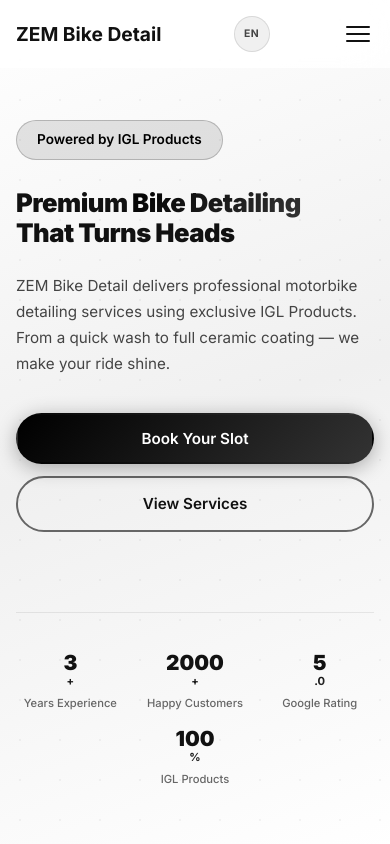
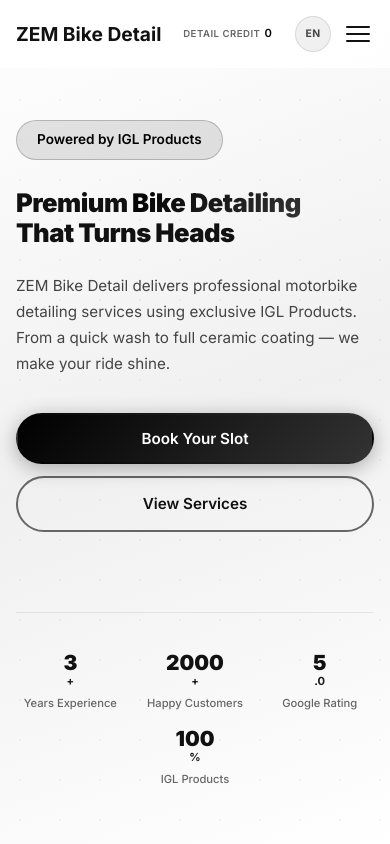
Before and after one commit to ce9kbusiness-hash/zem-bike-detail, a website: page index.html in a window 390 px wide. Shown: the top 844 px of the page. Drawn offline with Linux system fonts and the light colour scheme.

Commit message:
Add Detail Credit display in navbar next to language toggle
- Shows points balance from localStorage
- Pill-shaped badge next to the lang toggle
- Updates immediately after earning points
- Translated label in EN/BM
- Mobile responsive

```diff
--- a/index.html
+++ b/index.html
@@ -24,6 +24,10 @@
                 <li><a href="#contact" class="nav-link" data-i18n="nav_contact">Contact</a></li>
             </ul>
             <div class="nav-right">
+                <div class="detail-credit" id="detailCredit">
+                    <span class="credit-label" data-i18n="credit_label">Detail Credit</span>
+                    <span class="credit-value" id="creditValue">0</span>
+                </div>
                 <button class="lang-toggle" id="langToggle" aria-label="Switch language">
                     <span class="lang-flag">EN</span>
                 </button>
--- a/script.js
+++ b/script.js
@@ -247,6 +247,7 @@
         confirm: 'Confirm Booking',
         success_title: 'Booking Confirmed!',
         success_desc: 'We\'ll contact you shortly to confirm your appointment. Thank you for choosing ZEM Bike Detail!',
+        credit_label: 'Detail Credit',
         points_earned: 'Points Earned',
         points_total: 'Total Points',
         points_note: 'Earn 1 point for every RM1 spent. Redeem for discounts on your next visit!',
@@ -382,6 +383,7 @@
         confirm: 'Sahkan Tempahan',
         success_title: 'Tempahan Disahkan!',
         success_desc: 'Kami akan menghubungi anda sebentar lagi untuk mengesahkan temujanji anda. Terima kasih kerana memilih ZEM Bike Detail!',
+        credit_label: 'Kredit Detail',
         points_earned: 'Mata Diperoleh',
         points_total: 'Jumlah Mata',
         points_note: 'Peroleh 1 mata untuk setiap RM1 dibelanjakan. Tebus untuk diskaun pada lawatan seterusnya!',
@@ -449,6 +451,13 @@
 if (savedLang && translations[savedLang]) {
     setLanguage(savedLang);
 }
+
+// ===== Detail Credit =====
+function updateCreditDisplay() {
+    const points = parseInt(localStorage.getItem('zemPoints') || '0');
+    document.getElementById('creditValue').textContent = points;
+}
+updateCreditDisplay();
 
 // ===== Custom Calendar =====
 let calendarDate = new Date();
@@ -686,6 +695,7 @@
             localStorage.setItem('zemPoints', total.toString());
             document.getElementById('pointsEarned').textContent = `+${earned}`;
             document.getElementById('pointsTotal').textContent = total;
+            updateCreditDisplay();
 
             launchConfetti();
         } else {
--- a/styles.css
+++ b/styles.css
@@ -232,6 +232,30 @@
     gap: 12px;
 }
 
+.detail-credit {
+    display: flex;
+    align-items: center;
+    gap: 6px;
+    padding: 6px 14px;
+    border: 1px solid rgba(255, 255, 255, 0.2);
+    border-radius: 100px;
+    font-size: 0.78rem;
+    font-weight: 600;
+    letter-spacing: 0.3px;
+    white-space: nowrap;
+}
+
+.credit-label {
+    color: var(--gray);
+    text-transform: uppercase;
+    font-size: 0.68rem;
+    letter-spacing: 0.5px;
+}
+
+.credit-value {
+    color: var(--primary);
+}
+
 .lang-toggle {
     display: flex;
     align-items: center;
@@ -1894,6 +1918,16 @@
         font-size: 0.65rem;
     }
 
+    .detail-credit {
+        padding: 4px 10px;
+        font-size: 0.7rem;
+        gap: 4px;
+    }
+
+    .credit-label {
+        font-size: 0.6rem;
+    }
+
     /* Hero */
     .hero { padding: 120px 0 60px; min-height: auto; }
 
```
